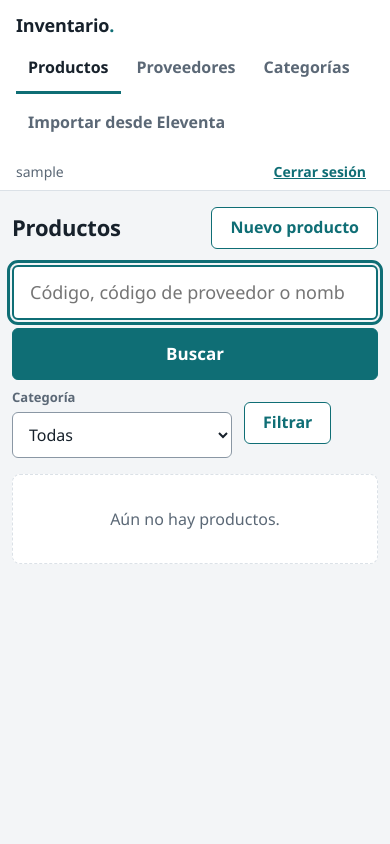
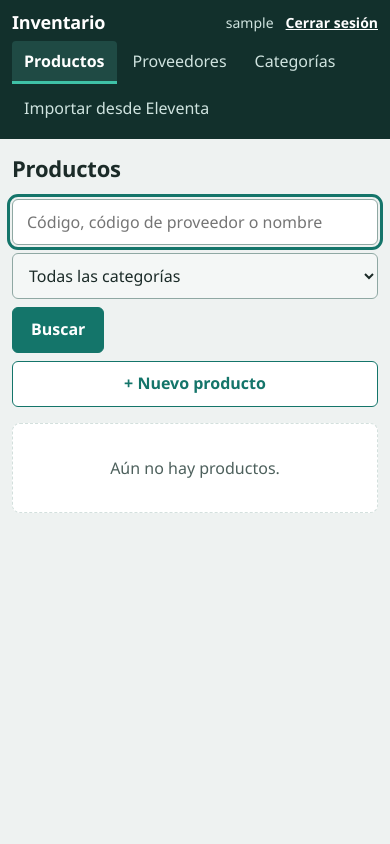
Before and after one commit to ianpatrick-pereira/Prueba_inventario, a Django app: page /productos/ in a window 390 px wide. Run offline with Django 5.2, Linux system fonts and the light colour scheme; the visitor is signed in with stand-in values (Sample User, id 1); data that the repository does not hold is empty; parts of the project's set-up code (start-up, migrations or seed data) failed here and were passed over; some libraries are stand-ins or nearby versions.

Commit message:
T-F1-15: Diseno «Taller» (barra lateral oscura, tablas compactas, precios en pesos)
Co-Authored-By: Claude Opus 5.5 <noreply@anthropic.com>
Claude-Session: https://claude.ai/code/session_017EcwUhc6Mu61DpC6aa2xRJ

```diff
--- a/cuentas/static/css/sistema.css
+++ b/cuentas/static/css/sistema.css
@@ -1,51 +1,64 @@
-/* Sistema de inventario - guia visual (T-F1-13).
-   Paleta, tipografia y componentes tomados de docs/bosquejo.html.
-   Sin fuentes, CSS ni JS de internet: funciona sin conexion (pila de fuentes del sistema). */
+/* Sistema de inventario - diseño «Taller» (D-57).
+   Barra lateral oscura a la izquierda, contenido sobre gris verdoso claro, verde petroleo como color principal.
+   Sin fuentes, CSS ni JS de internet: funciona sin conexion (pila de fuentes del sistema; Segoe UI en Windows).
+   Tema unico (claro con barra lateral oscura): no hay tema oscuro automatico, para no mantener dos paletas. */
 
 :root {
   /* colores */
-  --bg: #f3f5f7;  --panel: #ffffff;  --fg: #17212b;  --muted: #5b6876;  --line: #dbe1e7;
-  --accent: #0f6e75;  --accent-soft: #e1f0f1;  --accent-fg: #ffffff;
-  --ok: #26683f;  --ok-soft: #e3f2e8;
-  --warn: #865400;  --warn-soft: #fbefd6;
-  --bad: #b3261e;  --bad-soft: #fbe4e2;
-  --zebra: #f8fafb;
+  --bg: #eef2f1;  --panel: #ffffff;  --fg: #1b2b28;  --muted: #4d605c;  --line: #d3e0dd;
+  --accent: #14756a;  --accent-soft: #dcefec;  --accent-fg: #ffffff;
+  --ok: #1e6b3a;  --ok-soft: #e0f1e6;
+  --warn: #7a4e00;  --warn-soft: #fbefd6;
+  --bad: #b71c1c;  --bad-soft: #fdecea;  --bad-solid: #c62828;
+  --fila-hover: #f2f8f7;
+  /* barra lateral y tablas */
+  --lateral: #12302c;  --lateral-fg: #cfe3df;  --lateral-activo: #1f4a44;  --lateral-activo-fg: #ffffff;  --lateral-borde: #3fc1a7;
+  --cabecera-tabla: #dfe9e7;
   /* tipografia */
   --font-body: "Segoe UI", system-ui, -apple-system, "Helvetica Neue", Arial, sans-serif;
   --font-display: "Segoe UI Semibold", "Segoe UI", system-ui, -apple-system, Arial, sans-serif;
   --font-mono: "Cascadia Mono", Consolas, ui-monospace, Menlo, monospace;
   --texto: 15px;
+  --ancho-lateral: 220px;
   /* espaciado, radios y sombras */
   --s1: 4px; --s2: 8px; --s3: 12px; --s4: 16px; --s5: 24px; --s6: 32px;
   --radio: 8px; --radio-chico: 6px;
-  --sombra: 0 1px 2px rgba(23, 33, 43, .06), 0 2px 8px rgba(23, 33, 43, .06);
+  --sombra: 0 1px 3px rgba(18, 48, 44, .14);
   color-scheme: light;
-}
-@media (prefers-color-scheme: dark) {
-  :root {
-    --bg: #11171d;  --panel: #18212a;  --fg: #e4eaf0;  --muted: #97a4b1;  --line: #2a3540;
-    --accent: #4fb3ba;  --accent-soft: #16343a;  --accent-fg: #0b1a1c;
-    --ok: #6cc38f;  --ok-soft: #173326;  --warn: #e8b04f;  --warn-soft: #3a2c12;
-    --bad: #f08a82;  --bad-soft: #3d1c1a;  --zebra: #1c2630;
-    --sombra: 0 1px 2px rgba(0, 0, 0, .4);
-    color-scheme: dark;
-  }
 }
 
 *, *::before, *::after { box-sizing: border-box; }
 html { -webkit-text-size-adjust: 100%; }
 body {
-  margin: 0; background: var(--bg); color: var(--fg);
+  margin: 0; background: var(--bg); color: var(--fg); min-height: 100vh;
   font-family: var(--font-body); font-size: var(--texto); line-height: 1.5;
 }
+body.con-lateral { display: flex; }
 a { color: var(--accent); }
 a:hover { text-decoration-thickness: 2px; }
 :focus-visible { outline: 3px solid var(--accent); outline-offset: 2px; border-radius: 3px; }
+.lateral :focus-visible { outline-color: var(--lateral-borde); }
 .saltar { position: absolute; left: -999px; top: 0; background: var(--accent); color: var(--accent-fg); padding: var(--s2) var(--s4); z-index: 10; }
 .saltar:focus { left: var(--s2); top: var(--s2); }
 
+/* ---------- barra lateral ---------- */
+.lateral {
+  width: var(--ancho-lateral); flex: 0 0 var(--ancho-lateral); background: var(--lateral); color: var(--lateral-fg);
+  padding: 22px 0; display: flex; flex-direction: column; position: sticky; top: 0; height: 100vh; overflow-y: auto;
+}
+.marca { display: block; font-family: var(--font-display); font-weight: 700; font-size: 20px; color: #fff; text-decoration: none; margin: 0 22px 26px; letter-spacing: -.01em; }
+.lateral nav { display: flex; flex-direction: column; }
+.lateral nav a { display: block; padding: 11px 22px 11px 26px; color: var(--lateral-fg); text-decoration: none; border-left: 4px solid transparent; font-weight: 500; }
+.lateral nav a:hover { background: rgba(255, 255, 255, .07); color: #fff; }
+.lateral nav a[aria-current="page"] { background: var(--lateral-activo); color: var(--lateral-activo-fg); border-left-color: var(--lateral-borde); font-weight: 600; }
+.lateral .usuario { margin-top: auto; padding: var(--s4) 22px 0; border-top: 1px solid rgba(255, 255, 255, .12); font-size: 14px; display: flex; flex-direction: column; gap: var(--s1); }
+.lateral .usuario span { color: var(--lateral-fg); }
+.lateral .usuario form { margin: 0; }
+.boton-enlace, .lateral button.boton-enlace { background: none; border: 0; color: #fff; font: inherit; font-weight: 600; cursor: pointer; padding: var(--s1) 0; min-height: 0; text-decoration: underline; justify-content: flex-start; }
+
 /* ---------- estructura ---------- */
-.contenedor { max-width: 1100px; margin: 0 auto; padding: var(--s5) var(--s4) 64px; }
+.contenedor { flex: 1; min-width: 0; max-width: 1240px; margin: 0 auto; padding: 26px 32px 64px; width: 100%; }
+body.con-lateral .contenedor { margin: 0; max-width: none; }
 h1, h2, h3 { font-family: var(--font-display); line-height: 1.25; margin: 0 0 var(--s3); text-wrap: balance; }
 h1 { font-size: 26px; letter-spacing: -.01em; }
 h2 { font-size: 19px; margin-top: var(--s2); }
@@ -59,19 +72,7 @@ p { margin: 0 0 var(--s3); max-width: 75ch; }
 .vacio { color: var(--muted); text-align: center; padding: var(--s6) var(--s4); background: var(--panel); border: 1px dashed var(--line); border-radius: var(--radio); }
 .error { color: var(--bad); font-weight: 600; }
 .mono { font-family: var(--font-mono); font-size: 13.5px; }
-
-/* ---------- barra de navegacion ---------- */
-.barra-nav { background: var(--panel); border-bottom: 1px solid var(--line); }
-.barra-nav .interior { max-width: 1100px; margin: 0 auto; padding: 0 var(--s4); display: flex; flex-wrap: wrap; align-items: center; gap: var(--s1) var(--s2); }
-.marca { font-family: var(--font-display); font-weight: 700; font-size: 18px; color: var(--fg); text-decoration: none; padding: var(--s3) var(--s4) var(--s3) 0; letter-spacing: -.01em; }
-.marca span { color: var(--accent); }
-.barra-nav nav { display: flex; flex-wrap: wrap; gap: var(--s1); }
-.barra-nav nav a { padding: var(--s3) var(--s3); color: var(--muted); text-decoration: none; font-weight: 600; border-bottom: 3px solid transparent; }
-.barra-nav nav a:hover { color: var(--fg); }
-.barra-nav nav a[aria-current="page"] { color: var(--fg); border-bottom-color: var(--accent); }
-.barra-nav .usuario { margin-left: auto; display: flex; align-items: center; gap: var(--s3); color: var(--muted); font-size: 14px; }
-.barra-nav .usuario form { margin: 0; }
-.boton-enlace { background: none; border: 0; color: var(--accent); font: inherit; font-weight: 600; cursor: pointer; padding: var(--s2); text-decoration: underline; }
+td.mono a, td.mono { color: var(--accent); }
 
 /* ---------- botones ---------- */
 .boton, button, input[type=submit] {
@@ -80,13 +81,13 @@ p { margin: 0 0 var(--s3); max-width: 75ch; }
   border-radius: var(--radio-chico); padding: 10px 18px; min-height: 42px;
   border: 1px solid var(--accent); background: var(--accent); color: var(--accent-fg);
 }
-.boton:hover, button:hover { filter: brightness(1.08); }
+.boton:hover, button:hover { filter: brightness(1.1); }
 .boton.secundario, button.secundario { background: var(--panel); color: var(--accent); border-color: var(--accent); }
-.boton.peligro, button.peligro { background: var(--bad); border-color: var(--bad); color: #fff; }
+.boton.peligro, button.peligro { background: var(--bad-solid); border-color: var(--bad-solid); color: #fff; }
 .boton.grande, button.grande { padding: 14px 26px; min-height: 52px; font-size: 17px; }
 button:disabled { opacity: .5; cursor: not-allowed; }
-.barra-nav button.boton-enlace { min-height: 0; border: 0; background: none; color: var(--accent); padding: var(--s2); }
 .barra { display: flex; flex-wrap: wrap; gap: var(--s2) var(--s3); align-items: center; margin-bottom: var(--s4); }
+.boton.ancho, button.ancho, .centrado button[type=submit] { width: 100%; }
 
 /* ---------- tarjetas ---------- */
 .tarjeta { background: var(--panel); border: 1px solid var(--line); border-radius: var(--radio); padding: var(--s4) var(--s5); margin-bottom: var(--s4); box-shadow: var(--sombra); min-width: 0; }
@@ -115,7 +116,7 @@ dl.datos { margin: 0; }
 .campo > label, label.etiqueta { display: block; font-weight: 600; margin-bottom: var(--s1); }
 input[type=text], input[type=password], input[type=number], input[type=search], input[type=date], input[type=email], input[type=file], select, textarea {
   display: block; width: 100%; max-width: 100%; font: inherit; color: var(--fg); background: var(--panel);
-  border: 1px solid #8a97a4; border-radius: var(--radio-chico); padding: 10px 12px; min-height: 42px;
+  border: 1px solid #8fa8a3; border-radius: var(--radio-chico); padding: 10px 12px; min-height: 42px;
 }
 input[type=file] { padding: 8px; }
 textarea { min-height: 100px; }
@@ -128,10 +129,15 @@ textarea { min-height: 100px; }
 input[type=checkbox] { width: 20px; height: 20px; vertical-align: middle; margin-right: var(--s2); accent-color: var(--accent); }
 .acciones { display: flex; flex-wrap: wrap; gap: var(--s3); margin-top: var(--s4); }
 
-/* buscador destacado */
-.buscador { display: flex; flex-wrap: wrap; gap: var(--s2); align-items: stretch; flex: 1 1 420px; }
-.buscador input[type=search] { flex: 1 1 260px; font-size: 18px; min-height: 52px; padding: 12px 16px; border: 2px solid var(--accent); }
-.buscador button { min-height: 52px; font-size: 17px; padding: 0 28px; }
+/* buscador: una fila con el cuadro ancho, el selector de categoria, Buscar y «+ Nuevo» */
+.buscador { display: flex; gap: var(--s2); align-items: stretch; flex: 1 1 420px; min-width: 0; }
+.buscador input[type=search] { flex: 1 1 auto; min-width: 0; font-size: 16px; min-height: 46px; padding: 10px 14px; }
+.buscador button { min-height: 46px; padding: 0 22px; }
+.barra.herramientas { flex-wrap: nowrap; align-items: stretch; }
+.barra.herramientas .campo-select { margin: 0; flex: 0 0 auto; min-width: 200px; }
+.barra.herramientas select { min-height: 46px; background: #f4f7f6; }
+.barra.herramientas .boton, .barra.herramientas > button { min-height: 46px; white-space: nowrap; }
+.solo-lectores { position: absolute; width: 1px; height: 1px; overflow: hidden; clip: rect(0 0 0 0); white-space: nowrap; }
 
 /* ---------- mensajes ---------- */
 .mensajes { list-style: none; margin: 0 0 var(--s4); padding: 0; display: grid; gap: var(--s2); }
@@ -147,57 +153,33 @@ input[type=checkbox] { width: 20px; height: 20px; vertical-align: middle; margin
 .mensajes .error::before { content: "\2715"; }
 
 /* ---------- insignias de estado ---------- */
-.insignia { display: inline-block; font-size: 12.5px; font-weight: 700; padding: 2px 10px; border-radius: 99px; white-space: nowrap; border: 1px solid transparent; vertical-align: middle; }
-.insignia-bajo { background: var(--bad-soft); color: var(--bad); border-color: var(--bad); }
-.insignia-error { background: var(--bad-soft); color: var(--bad); border-color: var(--bad); }
+.insignia { display: inline-block; font-size: 12px; font-weight: 700; padding: 2px 9px; border-radius: 99px; white-space: nowrap; border: 1px solid transparent; vertical-align: middle; margin-left: var(--s1); }
+.insignia-bajo { background: var(--bad-solid); color: #fff; border-color: var(--bad-solid); }
+.insignia-error { background: var(--bad-solid); color: #fff; border-color: var(--bad-solid); }
 .insignia-aviso { background: var(--warn-soft); color: var(--warn); border-color: var(--warn); }
 .insignia-nueva { background: var(--ok-soft); color: var(--ok); border-color: var(--ok); }
 .insignia-existente { background: var(--accent-soft); color: var(--accent); border-color: var(--accent); }
 .insignia-reversa { background: var(--warn-soft); color: var(--warn); border-color: var(--warn); }
 
-/* ---------- tablas ---------- */
-.tabla-scroll { overflow-x: auto; background: var(--panel); border: 1px solid var(--line); border-radius: var(--radio); box-shadow: var(--sombra); margin-bottom: var(--s4); }
-.tabla-scroll.alta { max-height: 70vh; overflow-y: auto; }
+/* ---------- tablas compactas ---------- */
+.tabla-scroll { overflow-x: auto; background: var(--panel); border-radius: var(--radio); box-shadow: var(--sombra); margin-bottom: var(--s4); }
+.tabla-scroll.alta { max-height: 72vh; overflow-y: auto; }
 table { width: 100%; border-collapse: collapse; font-variant-numeric: tabular-nums; }
-th { text-align: left; font-size: 12px; text-transform: uppercase; letter-spacing: .06em; color: var(--muted); font-weight: 700; padding: var(--s3) var(--s3); border-bottom: 2px solid var(--line); white-space: nowrap; background: var(--panel); }
+th { text-align: left; font-size: 12px; text-transform: uppercase; letter-spacing: .05em; color: var(--fg); font-weight: 700; padding: 10px 12px; white-space: nowrap; background: var(--cabecera-tabla); }
 .tabla-scroll.alta th { position: sticky; top: 0; z-index: 1; }
-td { padding: 10px var(--s3); border-bottom: 1px solid var(--line); vertical-align: middle; }
-tbody tr:nth-child(even) { background: var(--zebra); }
-tbody tr:last-child td { border-bottom: 0; }
-tbody tr:hover { background: var(--accent-soft); }
+td { padding: 9px 12px; border-top: 1px solid #e6eeec; vertical-align: middle; }
+tbody tr:hover { background: var(--fila-hover); }
 td.num, th.num { text-align: right; }
-tr.bajo, tr.bajo:nth-child(even) { background: var(--bad-soft); box-shadow: inset 5px 0 0 var(--bad); }
+tr.bajo td, tr.bajo:hover td { background: var(--bad-soft); }
 tr.bajo td.stock { color: var(--bad); font-weight: 700; }
-table.simple { background: transparent; }
-.tarjeta table th { background: transparent; }
+.tarjeta table th { background: var(--cabecera-tabla); }
 
 /* ---------- paginacion ---------- */
 .paginas { display: flex; flex-wrap: wrap; gap: var(--s3); align-items: center; justify-content: center; margin: var(--s4) 0; }
 .paginas a { padding: var(--s2) var(--s4); border: 1px solid var(--accent); border-radius: var(--radio-chico); text-decoration: none; font-weight: 600; background: var(--panel); }
 .paginas span { color: var(--muted); }
 
-/* ---------- ingreso y paginas de error ---------- */
-.centrado { max-width: 440px; margin: var(--s6) auto; }
-.pagina-error { text-align: center; max-width: 560px; margin: var(--s6) auto; }
-.pagina-error .codigo { font-family: var(--font-display); font-size: 72px; font-weight: 700; color: var(--accent); line-height: 1; }
-
-/* ---------- pantallas pequenas (celular de 390 px) ---------- */
-@media (max-width: 640px) {
-  :root { --texto: 16px; }
-  .contenedor { padding: var(--s4) var(--s3) 48px; }
-  h1 { font-size: 22px; }
-  .tarjeta { padding: var(--s4); }
-  .barra-nav .usuario { margin-left: 0; width: 100%; justify-content: space-between; }
-  .marca { padding-bottom: 0; }
-  .buscador button, .barra .boton, .acciones .boton, .acciones button { flex: 1 1 100%; }
-  .boton, button { width: auto; }
-  .dato { flex-direction: column; gap: 0; }
-  .dato dd, .dato .v { text-align: left; }
-}
-@media print { .barra-nav, .acciones, .buscador { display: none; } body { background: #fff; } }
-.boton.ancho, button.ancho, .centrado button[type=submit] { width: 100%; }
-
-/* historial plegable del kardex */
+/* ---------- historial plegable del kardex ---------- */
 details.historial { padding: 0; }
 details.historial > summary { cursor: pointer; padding: var(--s4) var(--s5); font-family: var(--font-display); font-size: 18px; font-weight: 700; color: var(--accent); list-style: none; display: flex; align-items: center; gap: var(--s2); }
 details.historial > summary::-webkit-details-marker { display: none; }
@@ -205,6 +187,36 @@ details.historial > summary::before { content: "\25B6"; font-size: 12px; transit
 details.historial[open] > summary::before { transform: rotate(90deg); }
 details.historial > summary:hover { background: var(--accent-soft); }
 details.historial > :not(summary) { margin-left: var(--s5); margin-right: var(--s5); }
-details.historial > .tabla-scroll { box-shadow: none; }
+details.historial > .tabla-scroll { box-shadow: none; border: 1px solid var(--line); }
 details.historial > .paginas { margin-bottom: var(--s5); }
 .filtro-fechas { margin-bottom: var(--s4); }
+
+/* ---------- ingreso y paginas de error (sin barra lateral) ---------- */
+.centrado { max-width: 440px; margin: var(--s6) auto; }
+.pagina-error { text-align: center; max-width: 560px; margin: var(--s6) auto; }
+.pagina-error .codigo { font-family: var(--font-display); font-size: 72px; font-weight: 700; color: var(--accent); line-height: 1; }
+body:not(.con-lateral) .marca-ingreso { color: var(--lateral); font-family: var(--font-display); font-weight: 700; font-size: 20px; text-align: center; display: block; margin-bottom: var(--s4); }
+
+/* ---------- celular: la barra lateral pasa a barra superior compacta ---------- */
+@media (max-width: 800px) {
+  body.con-lateral { display: block; }
+  .lateral { position: static; width: 100%; height: auto; flex: none; padding: var(--s2) var(--s3); flex-direction: row; flex-wrap: wrap; align-items: center; gap: var(--s1) var(--s3); overflow: visible; }
+  .marca { margin: 0 auto 0 0; font-size: 18px; }
+  .lateral .usuario { margin: 0; padding: 0; border: 0; flex-direction: row; align-items: center; gap: var(--s3); order: 2; }
+  .lateral nav { flex-direction: row; flex-wrap: wrap; width: 100%; order: 3; gap: var(--s1); }
+  .lateral nav a { padding: 8px 12px; border-left: 0; border-bottom: 3px solid transparent; border-radius: 4px 4px 0 0; }
+  .lateral nav a[aria-current="page"] { border-bottom-color: var(--lateral-borde); }
+}
+@media (max-width: 640px) {
+  :root { --texto: 16px; }
+  .contenedor { padding: var(--s4) var(--s3) 48px; }
+  h1 { font-size: 22px; }
+  .tarjeta { padding: var(--s4); }
+  .barra.herramientas { flex-wrap: wrap; }
+  .barra.herramientas .campo-select, .barra.herramientas .boton { flex: 1 1 100%; }
+  .buscador { flex: 1 1 100%; }
+  .barra .boton, .acciones .boton, .acciones button { flex: 1 1 100%; }
+  .dato { flex-direction: column; gap: 0; }
+  .dato dd, .dato .v { text-align: left; }
+}
+@media print { .lateral, .acciones, .buscador { display: none; } body { background: #fff; } }
--- a/cuentas/templates/base.html
+++ b/cuentas/templates/base.html
@@ -6,13 +6,12 @@
   <title>{% block titulo %}Sistema de inventario{% endblock %}</title>
   <link rel="stylesheet" href="{% static 'css/sistema.css' %}">
 </head>
-<body>
+<body{% if user.is_authenticated %} class="con-lateral"{% endif %}>
   <a class="saltar" href="#contenido">Saltar al contenido</a>
   {% if user.is_authenticated %}
   {% with u=request.resolver_match.url_name %}
-  <header class="barra-nav">
-    <div class="interior">
-      <a class="marca" href="{% url 'inicio' %}">Inventario<span>.</span></a>
+  <aside class="lateral">
+    <a class="marca" href="{% url 'inicio' %}">Inventario</a>
     <nav aria-label="Principal">
       {% if perms.inventario.view_producto %}<a href="{% url 'producto_lista' %}"{% if u|empieza_con:'producto' or u|empieza_con:'codigo' or u == 'kardex' or u == 'salida' or u == 'entrada' or u == 'corregir' or u == 'conteo' or u|empieza_con:'movimiento' %} aria-current="page"{% endif %}>Productos</a>{% endif %}
       {% if perms.inventario.view_proveedor %}<a href="{% url 'proveedor_lista' %}"{% if u|empieza_con:'proveedor' %} aria-current="page"{% endif %}>Proveedores</a>{% endif %}
@@ -23,8 +22,7 @@
       <span>{{ user.get_username }}</span>
       <form method="post" action="{% url 'logout' %}">{% csrf_token %}<button type="submit" class="boton-enlace">Cerrar sesión</button></form>
     </div>
-    </div>
-  </header>
+  </aside>
   {% endwith %}
   {% endif %}
   <main id="contenido" class="contenedor">
--- a/cuentas/templates/registration/login.html
+++ b/cuentas/templates/registration/login.html
@@ -2,8 +2,8 @@
 {% block titulo %}Ingresar - Sistema de inventario{% endblock %}
 {% block contenido %}
   <div class="centrado">
+    <span class="marca-ingreso">Inventario</span>
     <h1>Ingresar</h1>
-    <p class="subtitulo">Sistema de inventario</p>
     <form method="post" class="tarjeta">
       {% csrf_token %}
       {% if form.non_field_errors %}
--- a/inventario/templates/inventario/producto_detalle.html
+++ b/inventario/templates/inventario/producto_detalle.html
@@ -27,9 +27,9 @@
     <div class="tarjeta">
       <h3>Precios</h3>
       <dl class="datos">
-        <div class="dato"><dt>Costo de referencia</dt><dd>{{ producto.costo|cl }}</dd></div>
-        <div class="dato"><dt>Precio de venta</dt><dd>{{ producto.precio_venta|cl }}</dd></div>
-        <div class="dato"><dt>Precio mayoreo</dt><dd>{{ producto.precio_mayoreo|cl }}</dd></div>
+        <div class="dato"><dt>Costo de referencia</dt><dd>{{ producto.costo|pesos }}</dd></div>
+        <div class="dato"><dt>Precio de venta</dt><dd>{{ producto.precio_venta|pesos }}</dd></div>
+        <div class="dato"><dt>Precio mayoreo</dt><dd>{{ producto.precio_mayoreo|pesos }}</dd></div>
       </dl>
     </div>
   </div>
--- a/inventario/templates/inventario/producto_lista.html
+++ b/inventario/templates/inventario/producto_lista.html
@@ -2,40 +2,37 @@
 {% load formato %}
 {% block titulo %}Productos - Sistema de inventario{% endblock %}
 {% block contenido %}
-  <div class="cabecera-pagina">
-    <h1>Productos</h1>
-    {% if perms.inventario.add_producto %}<a class="boton secundario" href="{% url 'producto_nuevo' %}">Nuevo producto</a>{% endif %}
-  </div>
-  <form method="get" class="barra" role="search">
+  <div class="cabecera-pagina"><h1>Productos</h1></div>
+  <form method="get" class="barra herramientas" role="search">
     <div class="buscador">
       <input type="search" name="q" value="{{ q }}" placeholder="Código, código de proveedor o nombre" autofocus aria-label="Buscar productos">
-      <button type="submit">Buscar</button>
     </div>
-    <div class="campo" style="margin:0;min-width:220px">
-      <label for="id_categoria" class="ayuda">Categoría</label>
+    <div class="campo-select">
+      <label for="id_categoria" class="solo-lectores">Categoría</label>
       <select name="categoria" id="id_categoria">
-        <option value="">Todas</option>
+        <option value="">Todas las categorías</option>
         <option value="ninguna"{% if categoria_sel == "ninguna" %} selected{% endif %}>Sin categoría</option>
         {% for c in categorias %}<option value="{{ c.pk }}"{% if categoria_sel == c.pk %} selected{% endif %}>{{ c.nombre }}</option>{% endfor %}
       </select>
     </div>
-    <button type="submit" class="secundario">Filtrar</button>
+    <button type="submit">Buscar</button>
     {% if q or categoria_sel != "" %}<a class="boton secundario" href="{% url 'producto_lista' %}">Limpiar</a>{% endif %}
+    {% if perms.inventario.add_producto %}<a class="boton secundario" href="{% url 'producto_nuevo' %}">+ Nuevo producto</a>{% endif %}
   </form>
   {% if aviso_categoria %}<ul class="mensajes" role="status"><li class="warning">{{ aviso_categoria }}</li></ul>{% endif %}
   {% if productos %}
   <div class="tabla-scroll alta">
   <table>
-    <thead><tr><th>Código</th><th>Nombre</th><th>Categoría</th><th class="num">Stock</th><th class="num">Precio venta</th><th class="num">Stock mínimo</th></tr></thead>
+    <thead><tr><th>Código</th><th>Nombre</th><th>Categoría</th><th class="num">Stock</th><th class="num">Mínimo</th><th class="num">Precio venta</th></tr></thead>
     <tbody>
     {% for p in productos %}
       <tr{% if p.stock_min > 0 and p.stock <= p.stock_min %} class="bajo"{% endif %}>
         <td class="mono"><a href="{% url 'producto_detalle' p.pk %}">{{ p.sku }}</a></td>
         <td>{{ p.nombre }}</td>
         <td>{{ p.categoria.nombre|default:"-" }}</td>
-        <td class="num stock">{{ p.stock|cl }}{% if p.stock_min > 0 and p.stock <= p.stock_min %} <span class="insignia insignia-bajo">bajo mínimo</span>{% endif %}</td>
-        <td class="num">{{ p.precio_venta|cl }}</td>
-        <td class="num">{{ p.stock_min|cl }}</td>
+        <td class="num stock">{{ p.stock|cantidad }}{% if p.stock_min > 0 and p.stock <= p.stock_min %} <span class="insignia insignia-bajo">bajo mínimo</span>{% endif %}</td>
+        <td class="num">{{ p.stock_min|cantidad }}</td>
+        <td class="num">{{ p.precio_venta|pesos }}</td>
       </tr>
     {% endfor %}
     </tbody>
--- a/inventario/templatetags/formato.py
+++ b/inventario/templatetags/formato.py
@@ -29,3 +29,37 @@ def cl(valor, decimales=2):
 def empieza_con(valor, prefijo):
     """Para marcar la pagina actual en el menu: url_name|empieza_con:"producto"."""
     return str(valor or "").startswith(prefijo)
+
+
+def formatear_pesos(valor):
+    """Monto entero en pesos: 6990 -> «$6.990». Los centavos se redondean al peso mas cercano
+    (la mitad se redondea alejandose del cero: 1234,50 -> $1.235 y -1500,50 -> -$1.501). Solo cambia como se muestra, no como se guarda."""
+    if valor is None or valor == "":
+        return ""
+    try:
+        d = Decimal(str(valor)).quantize(Decimal(1), rounding=ROUND_HALF_UP)
+    except (InvalidOperation, ValueError):
+        return str(valor)
+    signo = "-" if d < 0 else ""
+    return f"{signo}${abs(d):,.0f}".replace(",", ".")
+
+
+@register.filter(name="pesos")
+def pesos(valor):
+    return formatear_pesos(valor)
+
+
+def formatear_cantidad(valor):
+    """Cantidad de stock: sin decimales si es un numero entero (3 -> «3»), con 2 si no (2,5 -> «2,50»)."""
+    if valor is None or valor == "":
+        return ""
+    try:
+        d = Decimal(str(valor))
+    except (InvalidOperation, ValueError):
+        return str(valor)
+    return formatear_numero(d, 0 if d == d.to_integral_value() else 2)
+
+
+@register.filter(name="cantidad")
+def cantidad(valor):
+    return formatear_cantidad(valor)
```
Also changed, not shown: tests/test_catalogo.py (+2 -2 lines), tests/test_diseno_visual.py (+66 -15 lines), tests/test_importar_eleventa.py (+1 -1 lines), tests/test_kardex.py (+2 -2 lines). Lines whose indentation alone changed are shown as unchanged.
